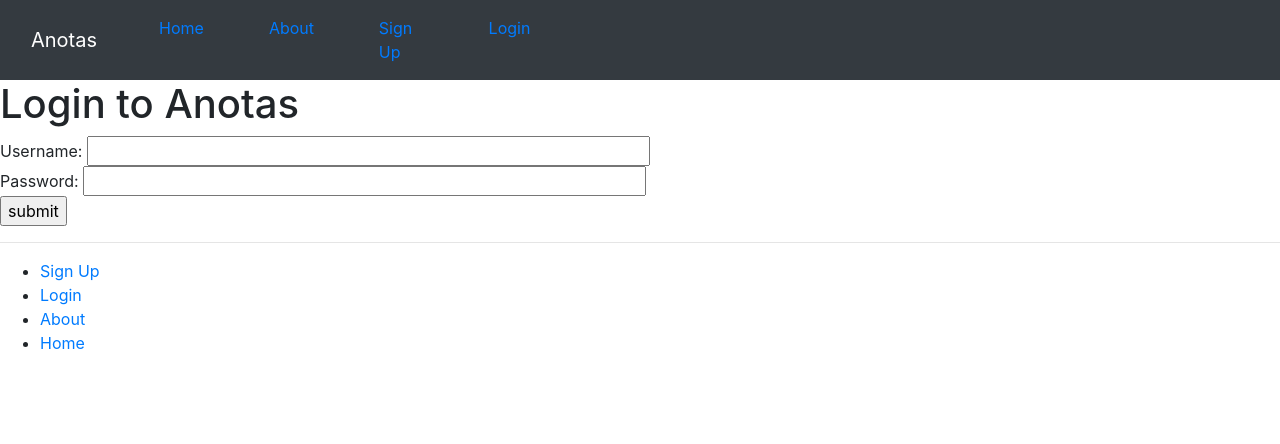
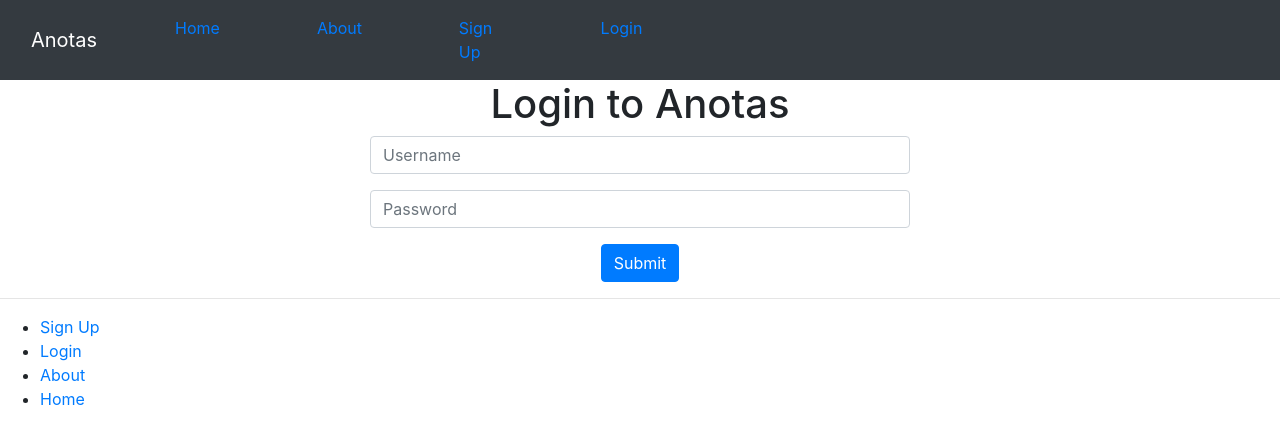
Before and after one commit to 04dhruvsr/Anotas, a Django app: page /anotas/login/ in a window 1280 px wide. Shown: the top 444 px of the page. Run offline with Django 3.2, Linux system fonts and the light colour scheme; some libraries are stand-ins or nearby versions.

Commit message:
update to login template

```diff
--- a/anotas_project/templates/anotas/base.html
+++ b/anotas_project/templates/anotas/base.html
@@ -19,7 +19,8 @@
         </title>
         <style>
             .navbar .nav-link {
-                padding: 0.5rem 1rem; /* Adjust the padding as needed */
+                padding: 0.5rem 2rem;
+                font-size: 16px;
             }
         </style>
     </head>
--- a/anotas_project/templates/anotas/home.html
+++ b/anotas_project/templates/anotas/home.html
@@ -6,9 +6,8 @@
 {% endblock %}
 
 {% block body_block %}
-        <h1>Anotas</h1>
 
-        <div>
+        <!-- <div>
         <h2>Most Liked Categories</h2>
         {% if categories %}
             <ul>
@@ -34,5 +33,5 @@
                 <strong>There are no pages present.</strong>
             {% endif %}
 
-        </div>
+        </div> -->
 {% endblock %}
--- a/anotas_project/templates/anotas/login.html
+++ b/anotas_project/templates/anotas/login.html
@@ -4,13 +4,21 @@
     Login
 {% endblock %}
 {% block body_block %}
-<h1>Login to Anotas</h1>
-<form id="login_form" method="post" action="{% url 'anotas:login' %}">
-    {% csrf_token %}
-    Username: <input type="text" name="username" value="" size="50" />
-    <br />
-    Password: <input type="password" name="password" value="" size="50" />
-    <br />
-    <input type="submit" value="submit" />
-</form>
+<div class="container">
+    <div class="row justify-content-center">
+        <div class="col-md-6">
+            <h1 class="text-center">Login to Anotas</h1>
+            <form id="login_form" method="post" action="{% url 'anotas:login' %}" class="text-center">
+                {% csrf_token %}
+                <div class="form-group">
+                    <input type="text" name="username" value="" class="form-control mb-3" placeholder="Username" />
+                </div>
+                <div class="form-group">
+                    <input type="password" name="password" value="" class="form-control mb-3" placeholder="Password" />
+                </div>
+                <input type="submit" value="Submit" class="btn btn-primary" />
+            </form>
+        </div>
+    </div>
+</div>
 {% endblock %}
```
Also changed, not shown: anotas_project/db.sqlite3.
